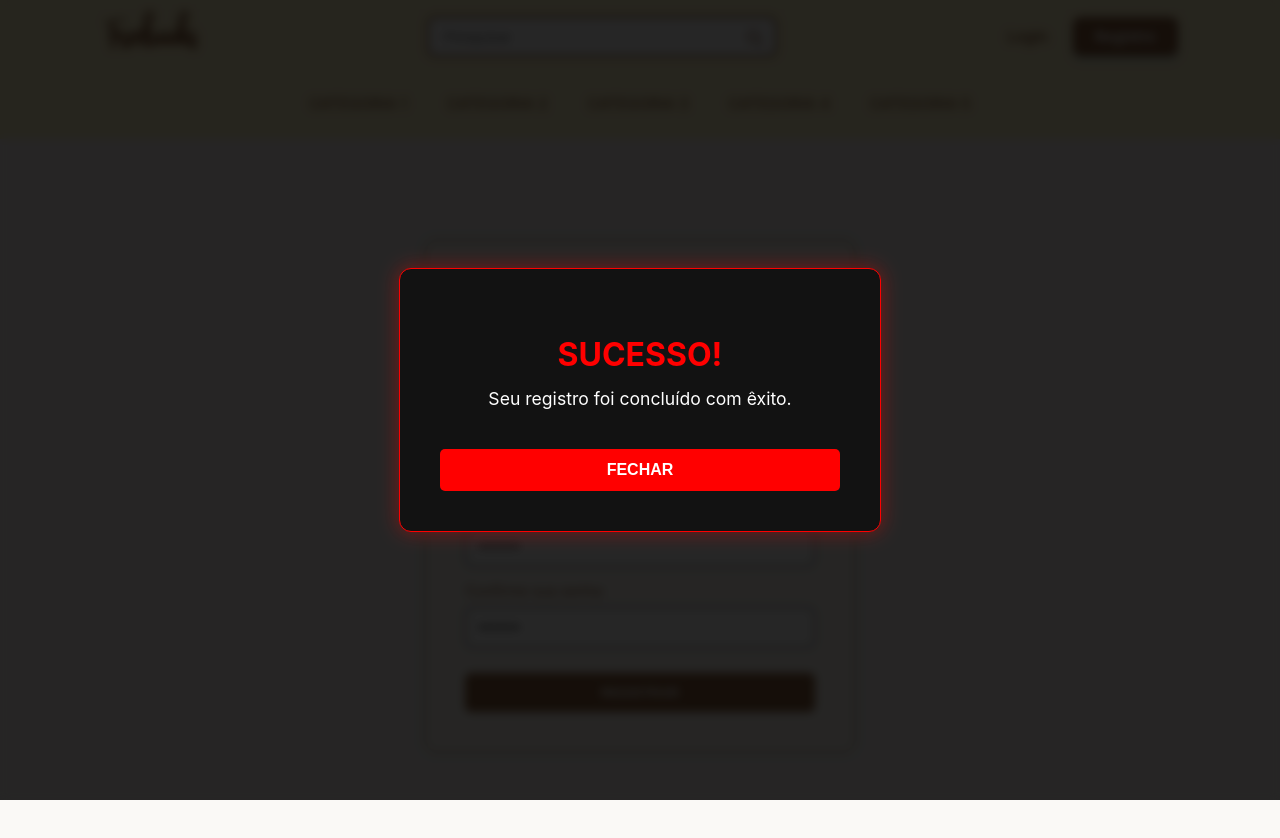
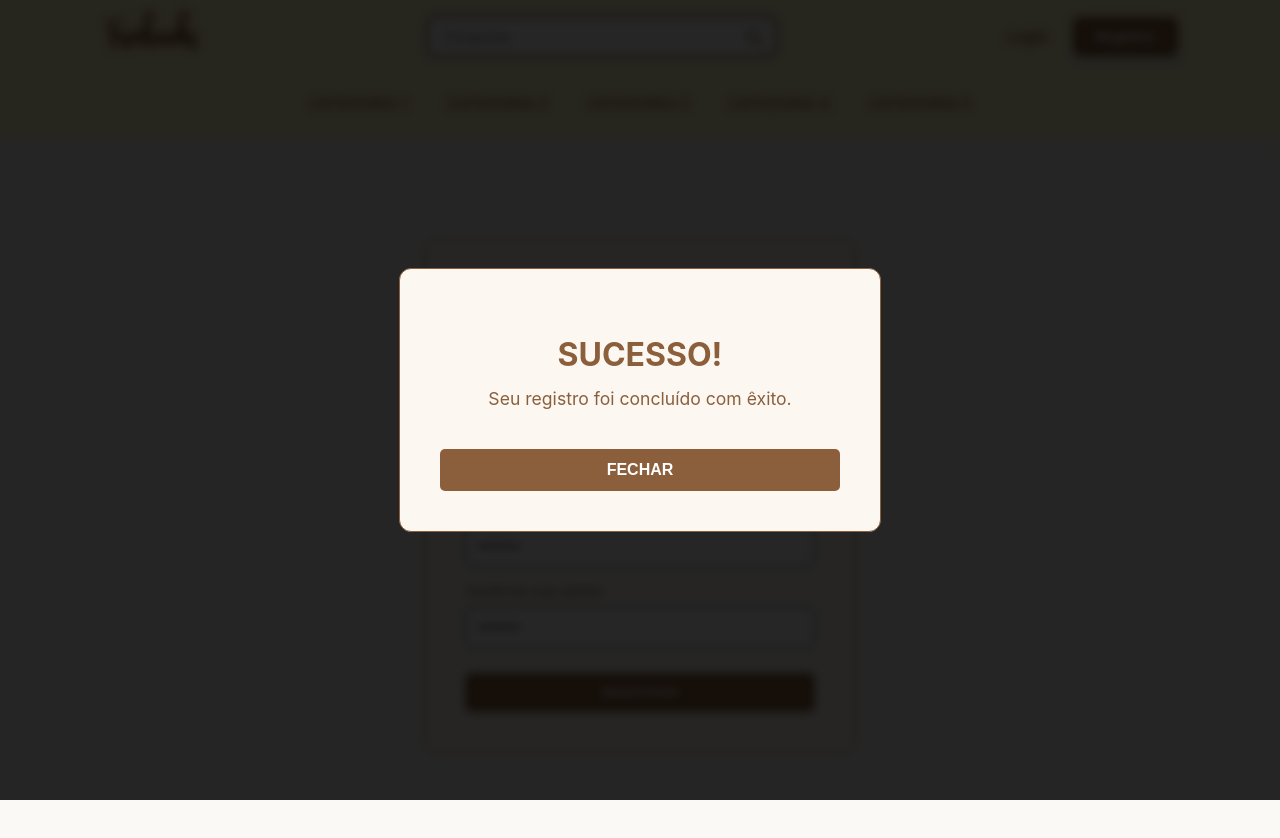
Before and after one commit to da7th/freebooks, a React (Create React App) app: page /register in a window 1280 px wide. Both pictures are taken after typing "Sample", "name@example.com", "Sample123", "Sample123" into the empty fields and a click on the button "REGISTRAR". Shown: the top 838 px of the page. Built offline with nearby package versions, Linux system fonts and the light colour scheme.

Commit message:
style: sets register modal style

```diff
--- a/src/components/Modal/Modal.css
+++ b/src/components/Modal/Modal.css
@@ -1,49 +1,44 @@
-/* Fundo que escurece e isola o site */
 .modal-overlay {
   position: fixed;
   top: 0;
   left: 0;
   width: 100%;
   height: 100%;
-  background-color: rgba(0, 0, 0, 0.85); /* Preto com transparência */
-  backdrop-filter: blur(5px); /* Efeito de desfoque no fundo do site */
+  background-color: rgba(0, 0, 0, 0.85);
+  backdrop-filter: blur(5px);
   display: flex;
   justify-content: center;
   align-items: center;
   z-index: 9999;
 }
 
-/* Caixa do Modal */
 .modal-container {
-  background-color: #121212; /* Fundo escuro sólido */
+  background-color: #FCF8F1;
   padding: 40px;
   border-radius: 12px;
-  border: 1px solid #ff0000; /* Borda vermelha fina */
-  box-shadow: 0 0 20px rgba(255, 0, 0, 0.4); /* Brilho neon vermelho */
+  border: 1px solid #8B5E3C;
+  /* box-shadow: 0 0 20px #8B5E3C; */
   text-align: center;
   max-width: 400px;
   width: 90%;
 }
 
-/* Título SUCESSO! */
 .modal-title {
-  color: #ff0000;
+  color: #8B5E3C;
   font-size: 2rem;
   font-weight: bold;
   margin-bottom: 15px;
   text-transform: uppercase;
 }
 
-/* Texto informativo */
 .modal-text {
-  color: #ffffff;
+  color: #8B5E3C;
   font-size: 1.1rem;
   margin-bottom: 30px;
 }
 
-/* Botão Fechar */
 .modal-button {
-  background-color: #ff0000;
+  background-color: #8B5E3C;
   color: white;
   border: none;
   padding: 12px 40px;
@@ -56,6 +51,6 @@
 }
 
 .modal-button:hover {
-  background-color: #cc0000;
+  background-color: #3E2723;
   transform: scale(1.02);
 }
```
Also changed, not shown: 1 other file (tests, documents, lock files or other folders).
